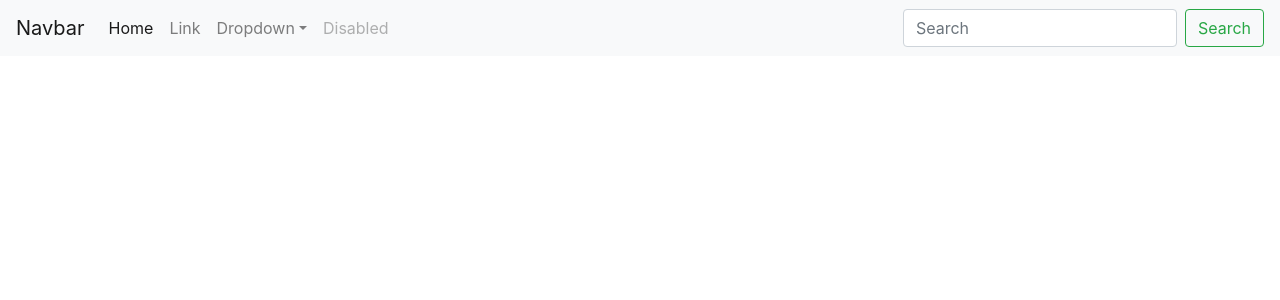
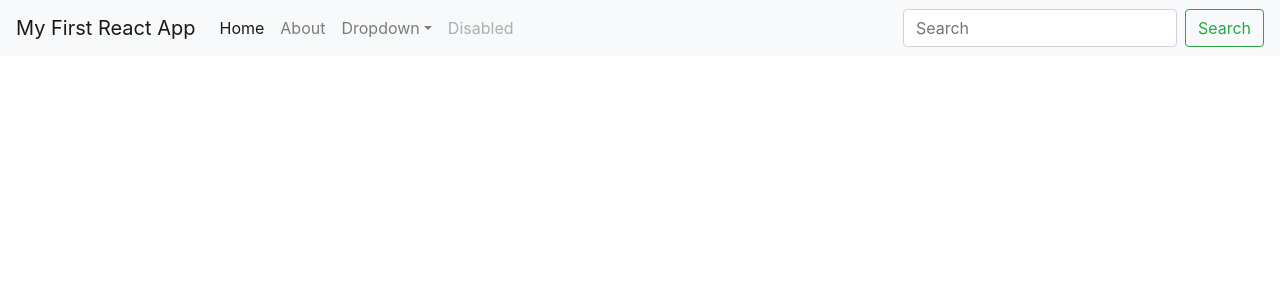
Before and after one commit to subrahmanyam-pampana/learn-react, a React (Create React App) app in the folder myapp/: page / in a window 1280 px wide. Shown: the top 300 px of the page. Built offline with nearby package versions, Linux system fonts and the light colour scheme.

Commit message:
added component, props and porptypes

```diff
--- a/myapp/src/App.js
+++ b/myapp/src/App.js
@@ -1,81 +1,11 @@
 // import logo from "./logo.svg";
 import "./App.css";
+import NavBar from "./components/NavBar";
 
 function App() {
   return (
     <>
-      <nav className="navbar navbar-expand-lg navbar-light bg-light">
-        <a className="navbar-brand" href="/">
-          Navbar
-        </a>
-        <button
-          className="navbar-toggler"
-          type="button"
-          data-toggle="collapse"
-          data-target="#navbarSupportedContent"
-          aria-controls="navbarSupportedContent"
-          aria-expanded="false"
-          aria-label="Toggle navigation"
-        >
-          <span className="navbar-toggler-icon"></span>
-        </button>
-
-        <div className="collapse navbar-collapse" id="navbarSupportedContent">
-          <ul className="navbar-nav mr-auto">
-            <li className="nav-item active">
-              <a className="nav-link" href="/">
-                Home <span className="sr-only">(current)</span>
-              </a>
-            </li>
-            <li className="nav-item">
-              <a className="nav-link" href="/">
-                Link
-              </a>
-            </li>
-            <li className="nav-item dropdown">
-              <a
-                className="nav-link dropdown-toggle"
-                href="/"
-                id="navbarDropdown"
-                role="button"
-                data-toggle="dropdown"
-                aria-haspopup="true"
-                aria-expanded="false"
-              >
-                Dropdown
-              </a>
-              <div className="dropdown-menu" aria-labelledby="navbarDropdown">
-                <a className="dropdown-item" href="/">
-                  Action
-                </a>
-                <a className="dropdown-item" href="/">
-                  Another action
-                </a>
-                <div className="dropdown-divider"></div>
-                <a className="dropdown-item" href="/">
-                  Something else here
-                </a>
-              </div>
-            </li>
-            <li className="nav-item">
-              <a className="nav-link disabled" href="/">
-                Disabled
-              </a>
-            </li>
-          </ul>
-          <form className="form-inline my-2 my-lg-0">
-            <input
-              className="form-control mr-sm-2"
-              type="search"
-              placeholder="Search"
-              aria-label="Search"
-            />
-            <button className="btn btn-outline-success my-2 my-sm-0" type="submit">
-              Search
-            </button>
-          </form>
-        </div>
-      </nav>
+     <NavBar title="My First React App" aboutText="About" />
     </>
   );
 }
--- /dev/null
+++ b/myapp/src/components/NavBar.js
@@ -0,0 +1,89 @@
+import React from 'react';
+import PropTypes from 'prop-types'
+
+
+export default function NavBar(props) {
+  return (
+    <div>
+       <nav className="navbar navbar-expand-lg navbar-light bg-light">
+        <a className="navbar-brand" href="/">{props.title}</a>
+        <button
+          className="navbar-toggler"
+          type="button"
+          data-toggle="collapse"
+          data-target="#navbarSupportedContent"
+          aria-controls="navbarSupportedContent"
+          aria-expanded="false"
+          aria-label="Toggle navigation"
+        >
+          <span className="navbar-toggler-icon"></span>
+        </button>
+
+        <div className="collapse navbar-collapse" id="navbarSupportedContent">
+          <ul className="navbar-nav mr-auto">
+            <li className="nav-item active">
+              <a className="nav-link" href="/"> Home <span className="sr-only">(current)</span>
+              </a>
+            </li>
+            <li className="nav-item">
+              <a className="nav-link" href="/">
+                {props.aboutText}
+              </a>
+            </li>
+            <li className="nav-item dropdown">
+              <a
+                className="nav-link dropdown-toggle"
+                href="/"
+                id="navbarDropdown"
+                role="button"
+                data-toggle="dropdown"
+                aria-haspopup="true"
+                aria-expanded="false"
+              >
+                Dropdown
+              </a>
+              <div className="dropdown-menu" aria-labelledby="navbarDropdown">
+                <a className="dropdown-item" href="/">
+                  Action
+                </a>
+                <a className="dropdown-item" href="/">
+                  Another action
+                </a>
+                <div className="dropdown-divider"></div>
+                <a className="dropdown-item" href="/">
+                  Something else here
+                </a>
+              </div>
+            </li>
+            <li className="nav-item">
+              <a className="nav-link disabled" href="/">
+                Disabled
+              </a>
+            </li>
+          </ul>
+          <form className="form-inline my-2 my-lg-0">
+            <input
+              className="form-control mr-sm-2"
+              type="search"
+              placeholder="Search"
+              aria-label="Search"
+            />
+            <button className="btn btn-outline-success my-2 my-sm-0" type="submit">
+              Search
+            </button>
+          </form>
+        </div>
+      </nav>
+    </div>
+  )
+}
+
+NavBar.propTypes = {
+    title:PropTypes.string.isRequired,
+    aboutText:PropTypes.string
+}
+
+NavBar.defaultProps = {
+    title:"Set Title Here",
+    aboutText:"Set About Text Here"
+}
```
Also changed, not shown: 1 other file (tests, documents, lock files or other folders).
